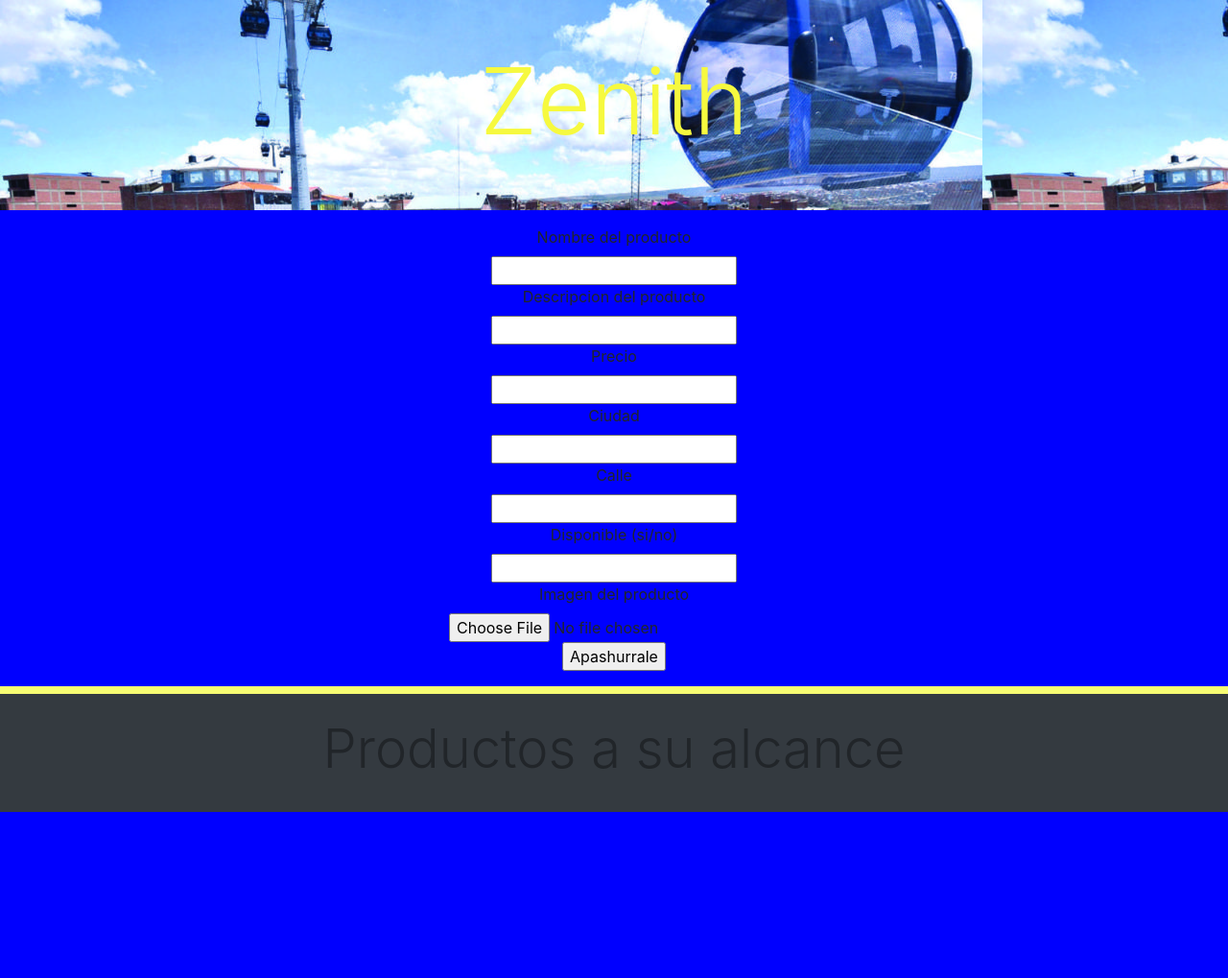
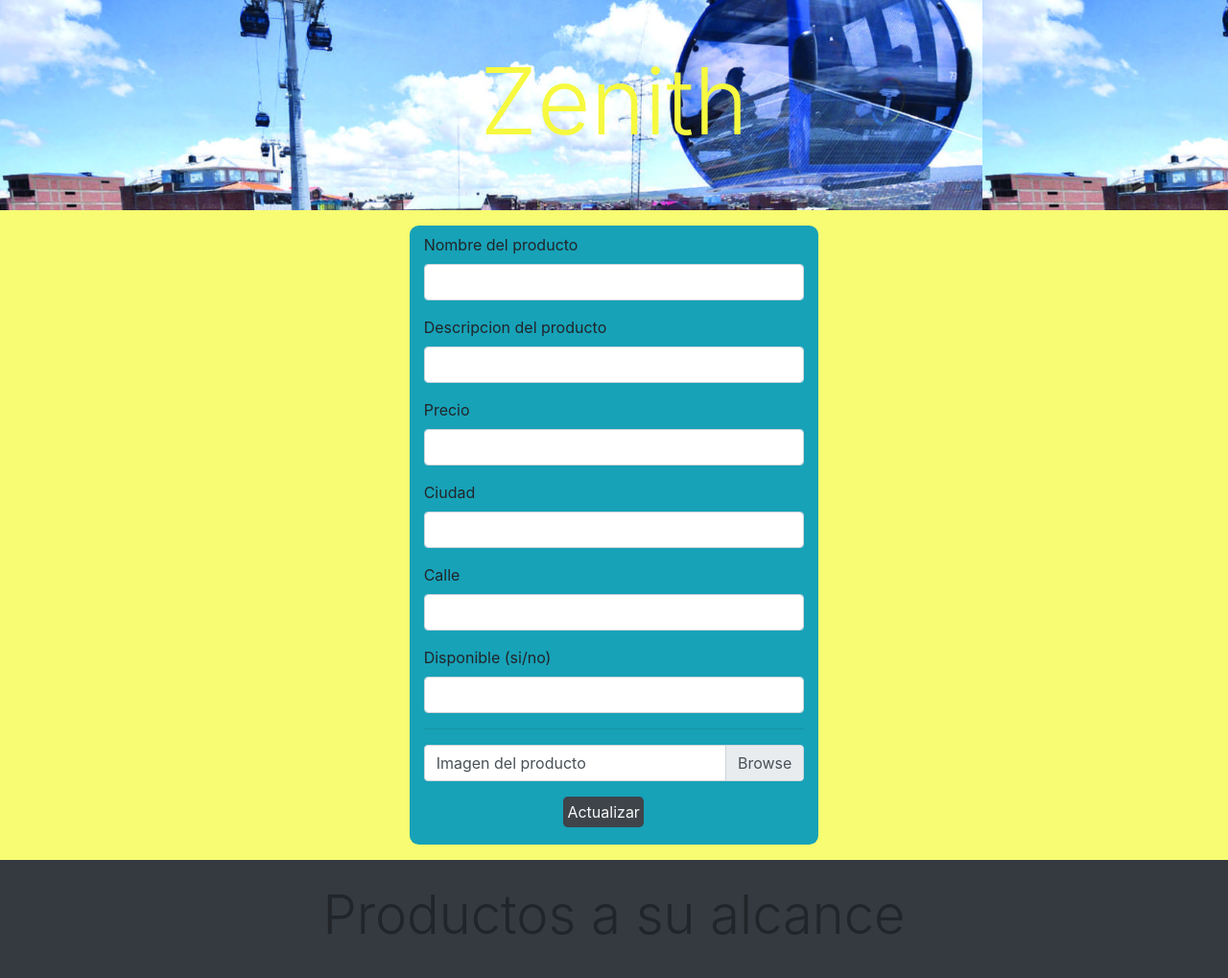
Before and after one commit to Zeliades/ZenithWebProg, a PHP site: page /proyectoWebII/view/subir.php?PROD=1 in a window 1280 px wide. Shown: the whole page at 96% size. Before the commit the page ends 846 px from the top, so only its background shows below. Run offline with PHP 8.4, Linux system fonts and the light colour scheme; data that the repository does not hold is empty.

Commit message:
Estilo formulario y footer

```diff
--- a/css/inicioStyle.css
+++ b/css/inicioStyle.css
@@ -46,10 +46,11 @@
 /*------------------------------Formularios---------------------------*/
 
 .alinea{
-    display: block;
+    margin-top: 1em;
+    margin-bottom: 0.6em;
+    margin-left: 36.75%;
 }
 
 .formulario{
-    padding: 1em;
-    background-color: blue;
+    border-radius: 0.6em;
 }
--- a/index.php
+++ b/index.php
@@ -52,6 +52,11 @@
                 <p><h2>Bs.6500</h2></p>
             </div>
         </div>
+        <div class="row bg-dark mt-2 py-4">
+            <div class="col-12">
+                <h2 class="display-4 text-center">Productos a su alcance</h2>
+            </div>
+        </div>
     </div>
 <!--Extensiones js offline-->
 <script src="js/bootstrap/jquery-3.5.1.slim.min.js"></script>
--- a/view/productos.php
+++ b/view/productos.php
@@ -64,7 +64,11 @@
         }
         echo "</div>";
         ?>
-
+        <div class="row bg-dark mt-2 py-4">
+            <div class="col-12">
+                <h2 class="display-4 text-center">Productos a su alcance</h2>
+            </div>
+        </div>
     </div>
 <!--Extensiones js offline-->
 <script src="../js/bootstrap/jquery-3.5.1.slim.min.js"></script>
--- a/view/subir.php
+++ b/view/subir.php
@@ -26,46 +26,41 @@
         </div>
     </div>
 
-    <div class="row formulario">
-        <div class="col-12 text-center">
-            <form action='../controller/ActualizaProducto.php' method="post" enctype="multipart/form-data" >
-                <div class="col-12">
-                    <label for="nom">Nombre del producto</label><br>
-                    <input type="text" name="nom" id="nom" value="<?php echo $prodNombre;?>">
+    <div class="row justify-content-center align-items-center">
+        <div class="col-4 bg-info mb-2 mt-3 py-2 formulario">
+            <form action='../controller/ActualizaProducto.php' method="post" enctype="multipart/form-data">
+                <div class="form-group">
+                    <label for="nom">Nombre del producto</label>
+                    <input type="text" class="form-control" name="nom" id="nom" value="<?php echo $prodNombre;?>">
                 </div>
-                <div class="col-12">
-                    <label for="des">Descripcion del producto</label><br>
-                    <input type="text" name="des" id="des" value="<?php echo $prodDesc;?>">
+                <div class="form-group">
+                    <label for="des">Descripcion del producto</label>
+                    <input type="text" class="form-control" name="des" id="des" value="<?php echo $prodDesc;?>">
                 </div>
-                <div class="col-12">
-                    <label for="pre">Precio</label><br>
-                    <input type="text" name="pre" id="pre" value="<?php echo $prodPrec;?>">
+                <div class="form-group">
+                    <label for="pre">Precio</label>
+                    <input type="number" class="form-control" name="pre" id="pre" value="<?php echo $prodPrec;?>">
                 </div>
-                <div class="col-12">
-                    <label for="ciu">Ciudad</label><br>
-                    <input type="text" name="ciu" id="ciu" value="<?php echo $prodCiud;?>">
+                <div class="form-group">
+                    <label for="ciu">Ciudad</label>
+                    <input type="text" class="form-control" name="ciu" id="ciu" value="<?php echo $prodCiud;?>">
                 </div>
-                <div class="col-12">
-                    <label for="cal">Calle</label><br>
-                    <input type="text" name="cal" id="cal" value="<?php echo $prodCall;?>">
+                <div class="form-group">
+                    <label for="cal">Calle</label>
+                    <input type="text" class="form-control" name="cal" id="cal" value="<?php echo $prodCall;?>">
                 </div>
-                <div class="col-12">
-                    <label for="dis">Disponible (si/no)</label><br>
-                    <input type="text" name="dis" id="dis" value="<?php echo $prodDispon;?>">
-                </div>
-                <div class="col-12">
+                <div class="form-group">
+                    <label for="dis">Disponible (si/no)</label>
+                    <input type="text" class="form-control" name="dis" id="dis" value="<?php echo $prodDispon;?>">
                     <input type="hidden" name="idUsu" value="<?php echo $idUsu;?>">
-                </div>
-                <div class="col-12">
                     <input type="hidden" name="idProd" value="<?php echo $idProd;?>">
                 </div>
-                <div class="col-12">
-                    <label for="patata">Imagen del producto</label><br>
-                    <input type="file" name="patata" id="patata" accept="image/png,image/jpg,image/jpeg">
+                <hr>
+                <div class="custom-file">
+                    <input type="file" class="custom-file-input" name="patata" id="patata" accept="image/png,image/jpg,image/jpeg">
+                    <label class="custom-file-label" for="patata">Imagen del producto</label>
                 </div>
-                <div class="col-12">
-                    <input type="submit" value="Apashurrale">
-                </div>
+                <input class="botonazo alinea" type="submit" value="Actualizar">
             </form>
         </div>
     </div>
```
Also changed, not shown: view/ingresa.php (+32 -10 lines).
